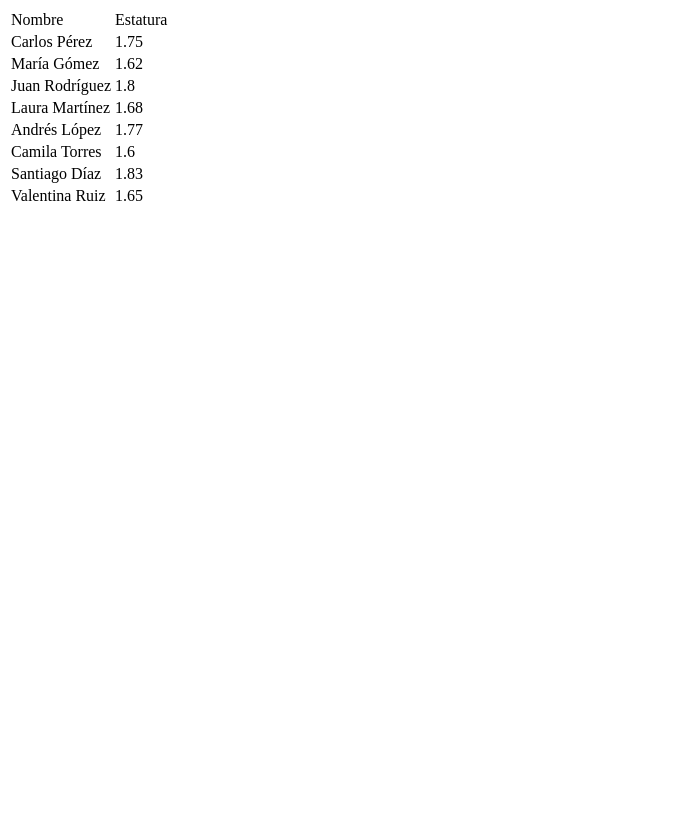
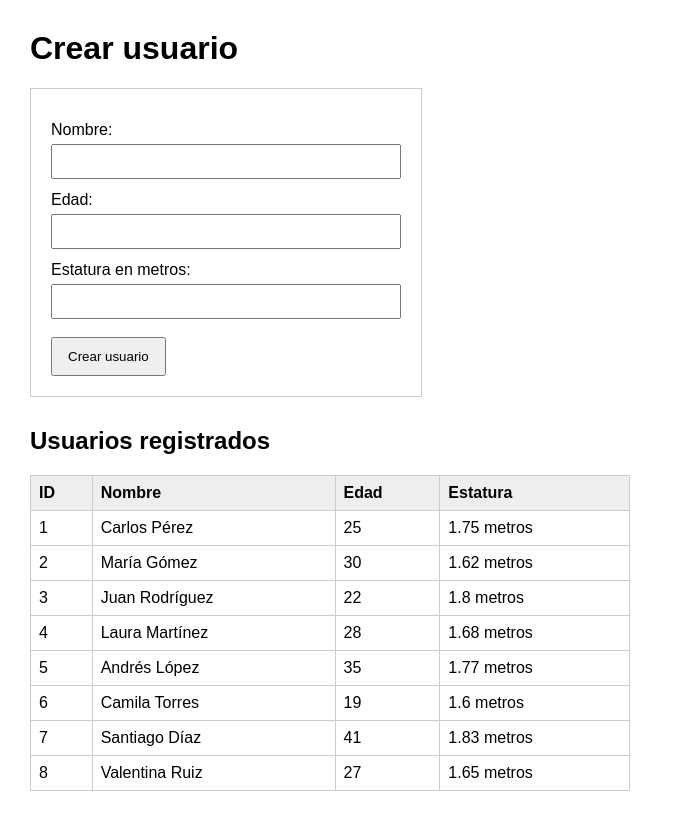
Before and after one commit to leocarlos10/Ejercicio-MVC-Diplomado, a PHP site: page / in a window 1280 px wide. Shown: the whole page, without its empty margins (0-682 px from the left). Before the commit the page ends 201 px from the top, so only its background shows below. Run offline with PHP 8.4, Linux system fonts and the light colour scheme; data comes from the database, SQL or seed files in the repository.

Commit message:
feat:create person

```diff
--- a/controlador/personas_controlador.php
+++ b/controlador/personas_controlador.php
@@ -2,6 +2,34 @@
 //Llamada al modelo
 require_once "modelo/personas_modelo.php";
 $per = new personas_modelo();
+if ($_SERVER["REQUEST_METHOD"] === "POST") {
+
+    $nombre = trim($_POST["nombre"] ?? "");
+    $edad = filter_var($_POST["edad"] ?? null, FILTER_VALIDATE_INT);
+    $estatura = filter_var(
+        $_POST["estatura"] ?? null,
+        FILTER_VALIDATE_FLOAT
+    );
+
+    if ($nombre === "") {
+        $error = "El nombre es obligatorio.";
+    } elseif ($edad === false || $edad < 1 || $edad > 120) {
+        $error = "La edad debe ser un número entre 1 y 120.";
+    } elseif (
+        $estatura === false ||
+        $estatura < 0.5 ||
+        $estatura > 2.5
+    ) {
+        $error = "La estatura debe estar entre 0.50 y 2.50 metros.";
+    } else {
+        try {
+            $per->crear_persona($nombre, $edad, $estatura);
+            $mensaje = "Usuario creado correctamente.";
+        } catch (Exception $e) {
+            $error = $e->getMessage();
+        }
+    }
+}
 $datos = $per->get_personas();
 //Llamada a la vista
 require_once "vistas/personas_vista2.php";
--- /dev/null
+++ b/index.css
@@ -0,0 +1,55 @@
+        body {
+            font-family: Arial, sans-serif;
+            margin: 30px;
+        }
+
+        form {
+            width: 350px;
+            padding: 20px;
+            border: 1px solid #ccc;
+            margin-bottom: 30px;
+        }
+
+        label {
+            display: block;
+            margin-top: 12px;
+        }
+
+        input {
+            width: 100%;
+            padding: 8px;
+            margin-top: 5px;
+            box-sizing: border-box;
+        }
+
+        button {
+            margin-top: 18px;
+            padding: 10px 15px;
+            cursor: pointer;
+        }
+
+        .mensaje {
+            color: green;
+            margin-bottom: 15px;
+        }
+
+        .error {
+            color: red;
+            margin-bottom: 15px;
+        }
+
+        table {
+            border-collapse: collapse;
+            width: 600px;
+        }
+
+        th,
+        td {
+            border: 1px solid #ccc;
+            padding: 8px;
+            text-align: left;
+        }
+
+        th {
+            background-color: #eee;
+        }
--- a/modelo/personas_modelo.php
+++ b/modelo/personas_modelo.php
@@ -3,6 +3,7 @@ class personas_modelo
 {
     private $db;
     private $personas;
+
     public function __construct()
     {
         $this->db = Conectar::conexion();
@@ -16,5 +17,32 @@ class personas_modelo
         }
         return $this->personas;
     }
+
+    public function crear_persona($nombre, $edad, $estatura)
+    {
+        $consulta = $this->db->prepare(
+            "INSERT INTO personas (nombre, edad, estatura)
+             VALUES (?, ?, ?)"
+        );
+
+        if (!$consulta) {
+            throw new Exception("No se pudo preparar la inserción.");
+        }
+
+        $consulta->bind_param(
+            "sid",
+            $nombre,
+            $edad,
+            $estatura
+        );
+
+        if (!$consulta->execute()) {
+            throw new Exception("No se pudo crear la persona.");
+        }
+
+        $consulta->close();
+
+        return true;
+    }
 }
 ?>
--- a/patronmvc.sql
+++ b/patronmvc.sql
@@ -59,6 +59,9 @@ ALTER TABLE `personas`
   ADD PRIMARY KEY (`id`);
 COMMIT;
 
+ALTER TABLE personas
+MODIFY id INT(11) NOT NULL AUTO_INCREMENT;
+
 /*!40101 SET CHARACTER_SET_CLIENT=@OLD_CHARACTER_SET_CLIENT */;
 /*!40101 SET CHARACTER_SET_RESULTS=@OLD_CHARACTER_SET_RESULTS */;
 /*!40101 SET COLLATION_CONNECTION=@OLD_COLLATION_CONNECTION */;
--- a/vistas/personas_vista2.php
+++ b/vistas/personas_vista2.php
@@ -3,17 +3,90 @@
 <head>
     <meta charset="UTF-8" />
     <title>Nombre y estatura</title>
+    <link rel="stylesheet" type="text/css" href="index.css" />
 </head>
 <body>
+    <h1>Crear usuario</h1>
+
+        <?php if (!empty($mensaje)): ?>
+            <p class="mensaje">
+                <?= htmlspecialchars($mensaje, ENT_QUOTES, "UTF-8") ?>
+            </p>
+        <?php endif; ?>
+
+        <?php if (!empty($error)): ?>
+            <p class="error">
+                <?= htmlspecialchars($error, ENT_QUOTES, "UTF-8") ?>
+            </p>
+        <?php endif; ?>
+
+        <form method="POST" action="index.php">
+            <label for="nombre">Nombre:</label>
+            <input
+                type="text"
+                id="nombre"
+                name="nombre"
+                maxlength="100"
+                required
+            >
+
+            <label for="edad">Edad:</label>
+            <input
+                type="number"
+                id="edad"
+                name="edad"
+                min="1"
+                max="120"
+                required
+            >
+
+            <label for="estatura">Estatura en metros:</label>
+            <input
+                type="number"
+                id="estatura"
+                name="estatura"
+                min="0.5"
+                max="2.5"
+                step="0.01"
+                required
+            >
+
+            <button type="submit">
+                Crear usuario
+            </button>
+        </form>
+
+        <h2>Usuarios registrados</h2>
+
         <table>
+            <thead>
                 <tr>
-<td>Nombre</td>
-<td>Estatura</td>
+                    <th>ID</th>
+                    <th>Nombre</th>
+                    <th>Edad</th>
+                    <th>Estatura</th>
                 </tr>
-<?php foreach ($datos as $dato) {
-    echo "<tr><td>" . $dato["nombre"] . "</td>";
-    echo "<td>" . $dato["estatura"] . "</td></tr>";
-} ?>
+            </thead>
+
+            <tbody>
+                <?php foreach ($datos as $dato): ?>
+                    <tr>
+                        <td>
+                            <?= htmlspecialchars($dato["id"], ENT_QUOTES, "UTF-8") ?>
+                        </td>
+                        <td>
+                            <?= htmlspecialchars($dato["nombre"], ENT_QUOTES, "UTF-8") ?>
+                        </td>
+                        <td>
+                            <?= htmlspecialchars($dato["edad"], ENT_QUOTES, "UTF-8") ?>
+                        </td>
+                        <td>
+                            <?= htmlspecialchars($dato["estatura"], ENT_QUOTES, "UTF-8") ?>
+                            metros
+                        </td>
+                    </tr>
+                <?php endforeach; ?>
+            </tbody>
         </table>
 </body>
 </html>
```
Lines whose indentation alone changed are shown as unchanged.
